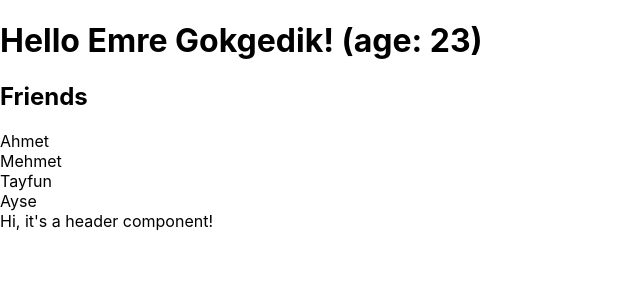
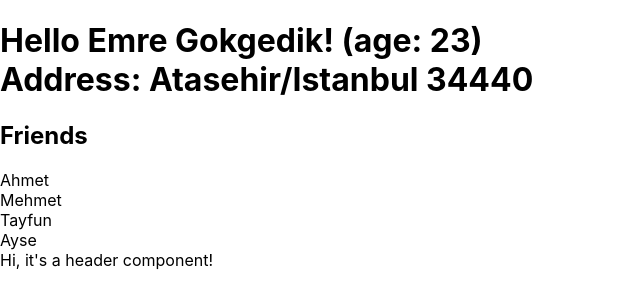
Before and after one commit to emregokgedik/patikaTasks, a React (Create React App) app in the folder Front-End Course/2.Intermediate Level Front-End Course/1.React/Hi React/hi-react/: page / in a window 1280 px wide. Shown: the top 308 px of the page, without its empty margins (0-640 px from the left). Built offline with nearby package versions, Linux system fonts and the light colour scheme.

Commit message:
Add address prop with shape validation to User component
-Introduced address prop to User component.
-Validated address prop using PropTypes.shape to ensure it contains title (string) and zip (number).
-Updated User component to display the address information.

```diff
--- a/Front-End Course/2.Intermediate Level Front-End Course/1.React/Hi React/hi-react/src/App.js
+++ b/Front-End Course/2.Intermediate Level Front-End Course/1.React/Hi React/hi-react/src/App.js
@@ -23,11 +23,15 @@ const friends = [
   id:4,
   name:'Ayse'
   }]
+const address = {
+  title: 'Atasehir/Istanbul',
+  zip: 34440
+}
 
 function App(){
   return(
     <div>
-      <User name={name} surname={surname} age={age} isLoggedIn={isLoggedIn} friends={friends}/>
+      <User name={name} surname={surname} age={age} isLoggedIn={isLoggedIn} friends={friends} address={address}/>
       <Header />
     </div>
   )
--- a/Front-End Course/2.Intermediate Level Front-End Course/1.React/Hi React/hi-react/src/components/User.js
+++ b/Front-End Course/2.Intermediate Level Front-End Course/1.React/Hi React/hi-react/src/components/User.js
@@ -1,10 +1,15 @@
 import PropTypes from "prop-types";
 
-function User({name, surname, age, isLoggedIn, friends}){
+function User({name, surname, age, isLoggedIn, friends, address}){
     return (
         <>
-        <h1>
-            {isLoggedIn ? `Hello ${name} ${surname}! (age: ${age})` : "Please login."}
+<h1>
+            {isLoggedIn ?
+                `Hello ${name} ${surname}! (age: ${age})`
+                : "Please login."
+            }
+            <br />
+            Address: {address.title} {address.zip}
         </h1>
         <h2>Friends</h2>
         {friends &&
@@ -21,7 +26,11 @@ User.propTypes = {
     age: PropTypes.number.isRequired,
     isLoggedIn: PropTypes.bool.isRequired,
     age: PropTypes.number.isRequired,
-    friends: PropTypes.array
+    friends: PropTypes.array,
+    address: PropTypes.shape({
+        title: PropTypes.string,
+        zip: PropTypes.number
+    })
   };
 
 export default User;
```
